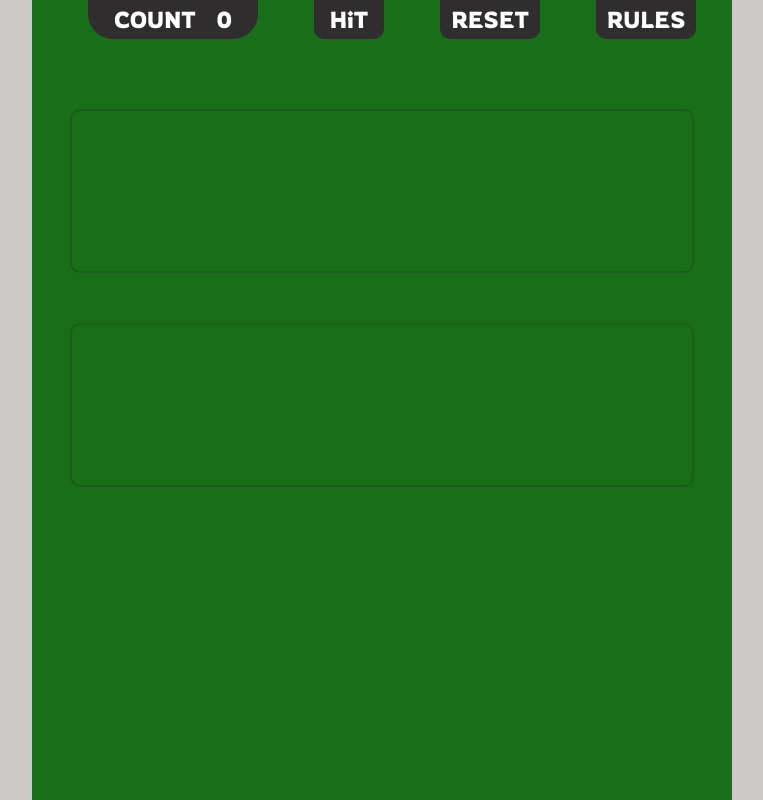
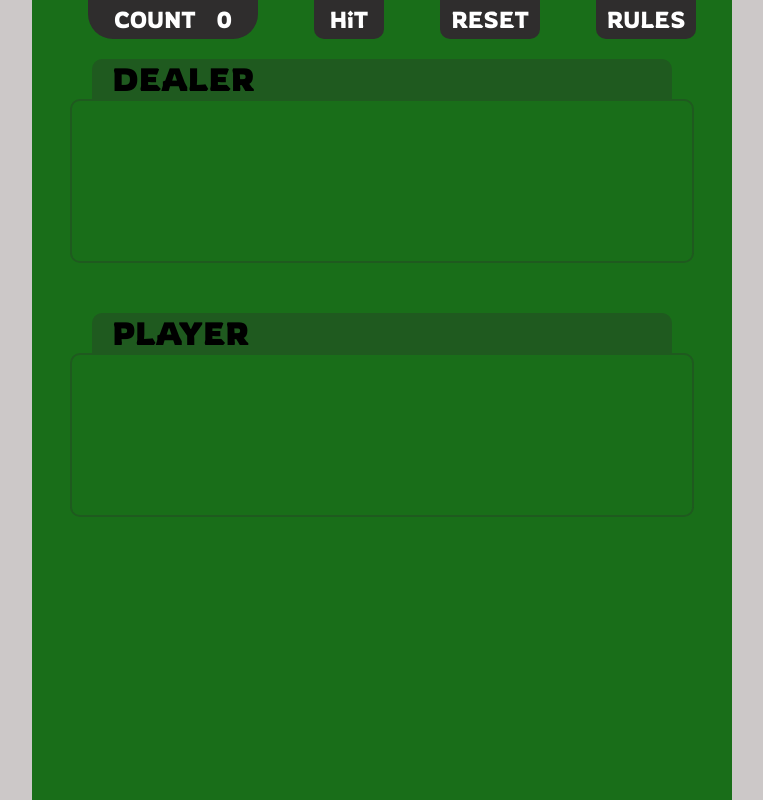
Before and after one commit to ChaseDev7/twenty-one, a plain HTML site: page index.html in a window 1280 px wide. Shown: the whole page, without its empty margins (258-1021 px from the left). Drawn offline with Linux system fonts and the light colour scheme.

Commit message:
Add headings

```diff
--- a/index.html
+++ b/index.html
@@ -30,9 +30,11 @@
       <button id="rules">RULES</button>
     </div>
     <div id="table">
+      <h1>DEALER</h1>
       <div id="dealer-container">
 
       </div>
+      <h1>PLAYER</h1>
       <div id="card-container">
 
       </div>
--- a/style.css
+++ b/style.css
@@ -4,6 +4,14 @@ body {
   display: flex;
   justify-content: center;
   font-family: 'Rowdies', cursive;
+}
+
+h1 {
+  margin: 0;
+  width: 80%;
+  background-color: rgb(31, 90, 31);
+  padding-left: 20px;
+  border-radius: 10px 10px 0 0;
 }
 
 #container {
@@ -211,5 +219,5 @@ body {
   padding: 30px;
   width: 80%;
   height: 100px;
-  margin: 50px 0;
+  margin-bottom: 50px;
 }
```
